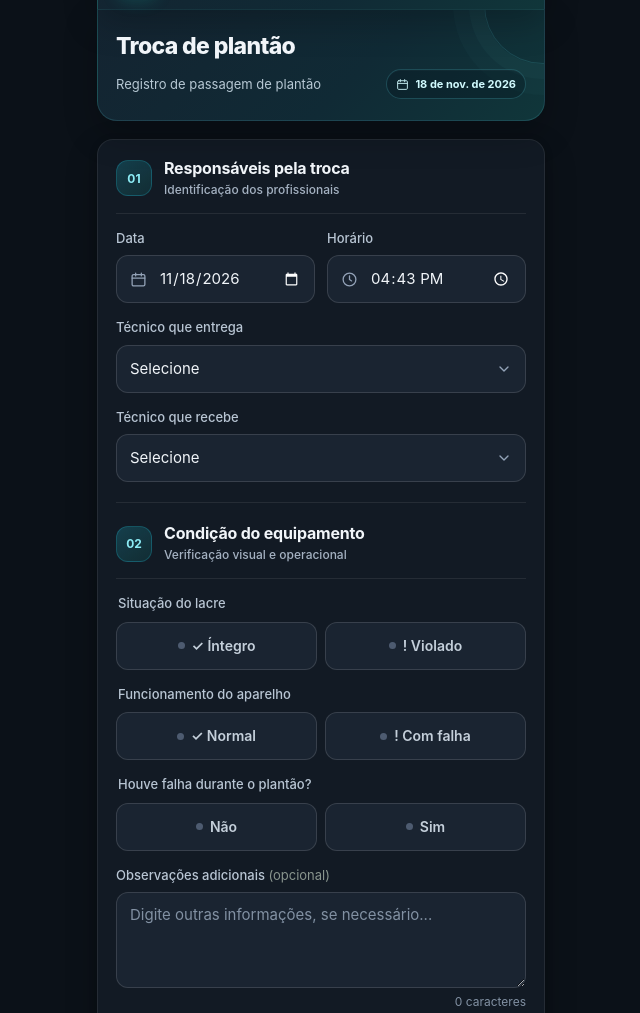
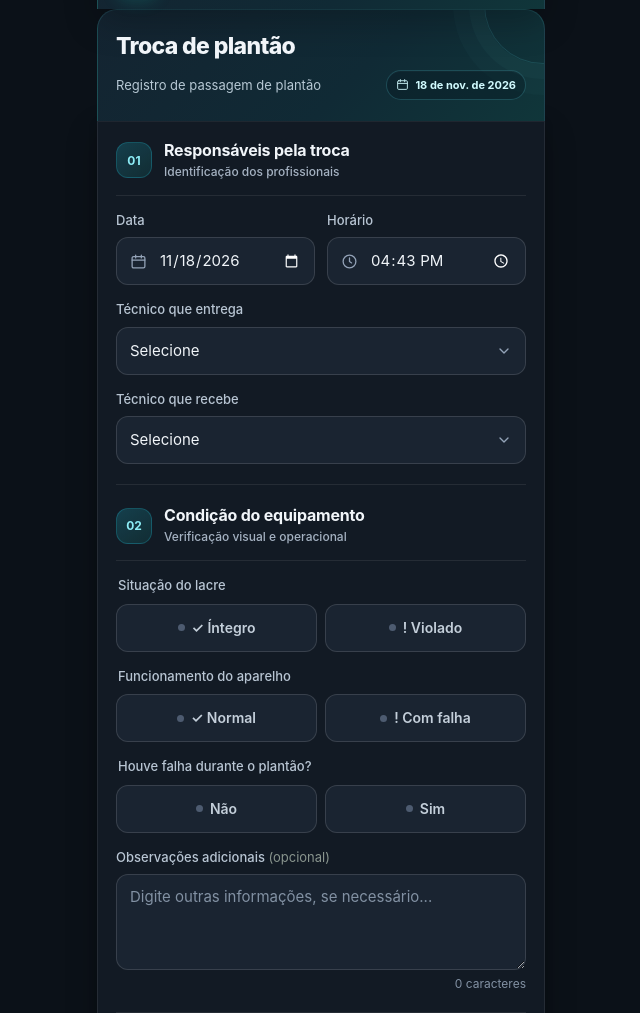
Before and after one commit to dev-edson2020/Chekin-Troca-de-Pantao, a plain HTML site: page index.html in a window 1280 px wide. Shown: the part 75-1088 px from the top of the page, without its empty margins (319-959 px from the left). Drawn offline with Linux system fonts and the light colour scheme.

Commit message:
style: une cabecalho e formulario em um unico bloco

```diff
--- a/index.html
+++ b/index.html
@@ -222,6 +222,23 @@ main{padding:0 16px 16px}
   .today-chip{font-size:10px;padding-inline:7px}
 }
 
+
+/* Une o cabeçalho visual ao formulário em um único cartão contínuo */
+.form-hero{
+  margin-bottom:0!important;
+  border-radius:20px 20px 0 0!important;
+  border-bottom:0!important;
+  box-shadow:none!important;
+}
+.form-card{
+  margin-top:0!important;
+  margin-bottom:20px!important;
+  padding-top:18px!important;
+  border-top:1px solid rgba(255,255,255,.055)!important;
+  border-radius:0 0 20px 20px!important;
+  box-shadow:var(--shadow)!important;
+}
+
 </style>
 
 <link rel="manifest" href="./manifest.webmanifest">
```
